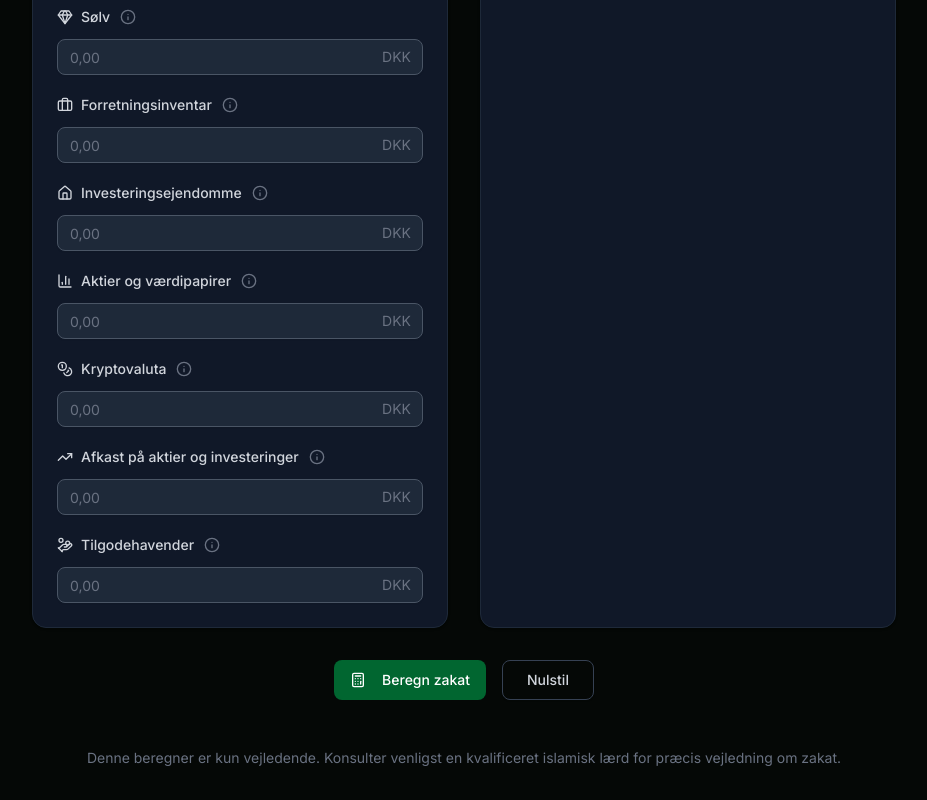
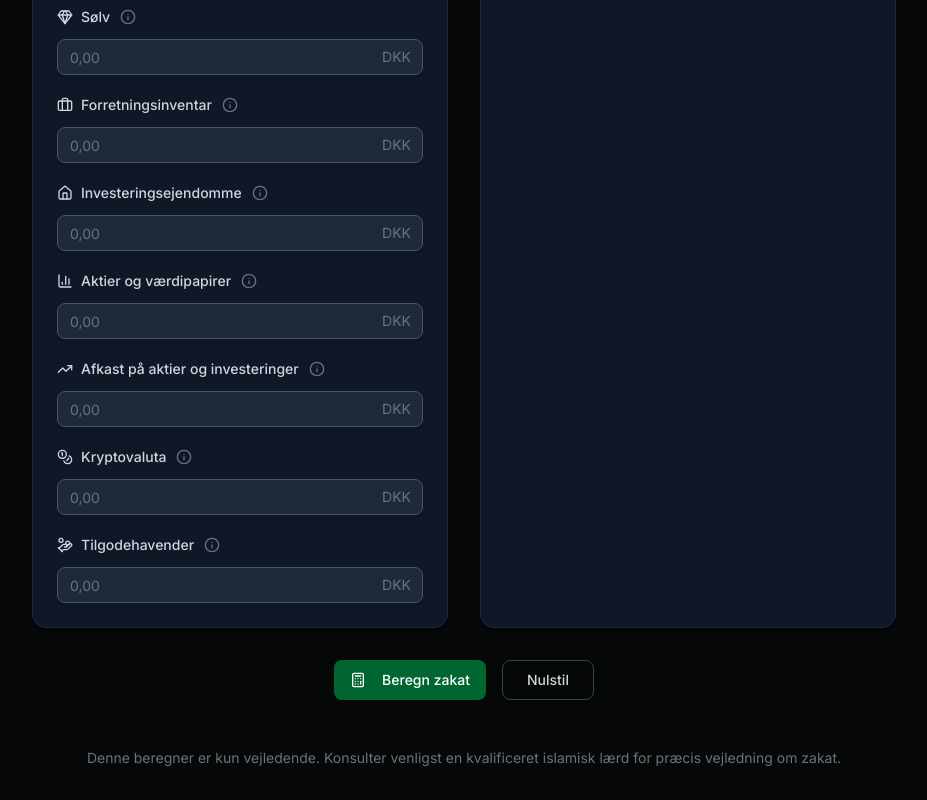
Before and after one commit to yusefmubeen/zkt, a Next.js app: page / in a window 1280 px wide. Shown: the part 1218-2018 px from the top of the page, without its empty margins (176-1103 px from the left). Built offline with nearby package versions, Linux system fonts and the light colour scheme.

Commit message:
refactor: move stock gains field under stock section
Adjust component structure to relocate gains field.

#VERCEL_SKIP

Co-authored-by: Yusef Mubeen <23268696+yusefmubeen@users.noreply.github.com>

```diff
--- a/components/zakat-calculator.tsx
+++ b/components/zakat-calculator.tsx
@@ -504,13 +504,6 @@ export function ZakatCalculator() {
               icon={<BarChart3 className="w-4 h-4" />}
               tooltip="Samlet værdi af aktier, obligationer, fonde og andre værdipapirer"
             />
-            <AssetInput
-              label="Kryptovaluta"
-              value={formatInputValue(assets.otherInvestments)}
-              onChange={(v) => handleAssetChange("otherInvestments", v)}
-              icon={<Coins className="w-4 h-4" />}
-              tooltip="Kryptovaluta, pensionsopsparing, etc."
-            />
             {stockTreatment === "amana" && (
               <AssetInput
                 label="Afkast på aktier og investeringer"
@@ -520,6 +513,13 @@ export function ZakatCalculator() {
                 tooltip="Årets gevinst på aktier og investeringer. Hvis du har haft tab, indtast 0."
               />
             )}
+            <AssetInput
+              label="Kryptovaluta"
+              value={formatInputValue(assets.otherInvestments)}
+              onChange={(v) => handleAssetChange("otherInvestments", v)}
+              icon={<Coins className="w-4 h-4" />}
+              tooltip="Kryptovaluta, pensionsopsparing, etc."
+            />
             <AssetInput
               label="Tilgodehavender"
               value={formatInputValue(assets.receivables)}
```
